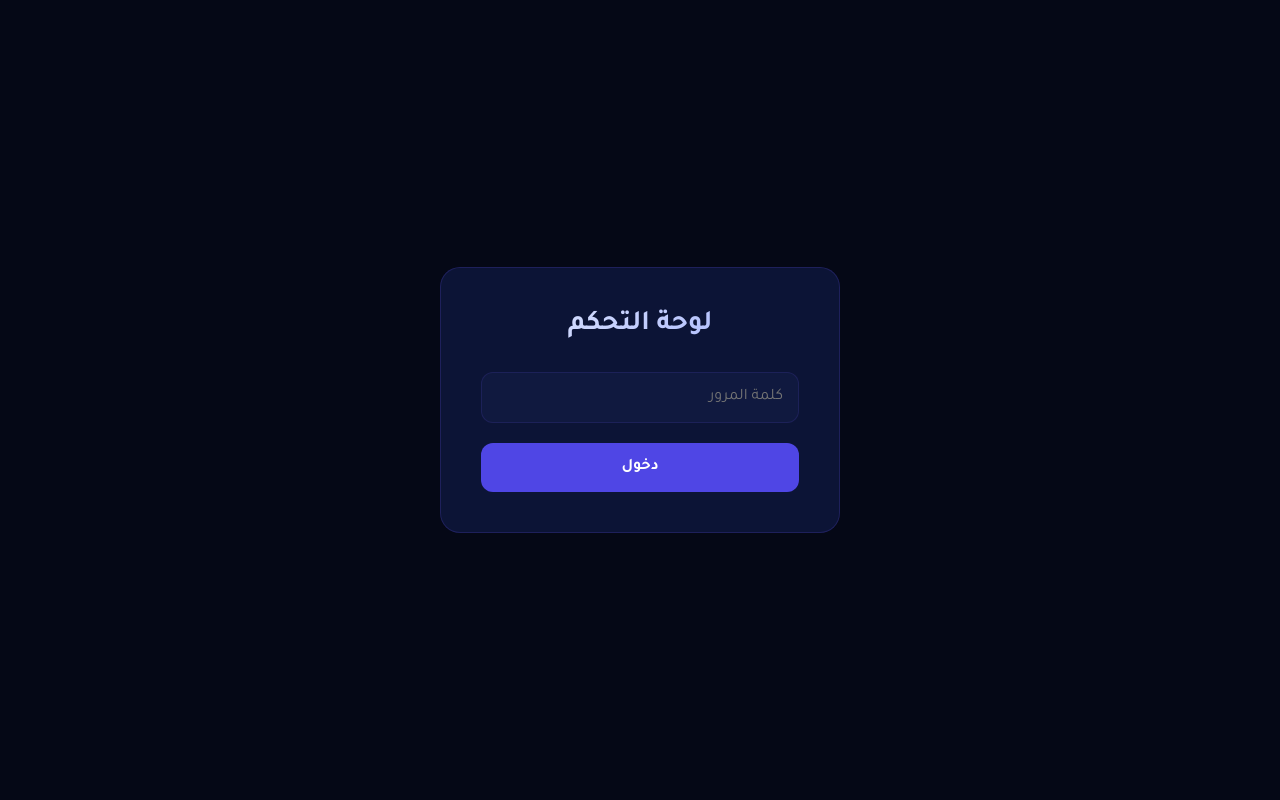
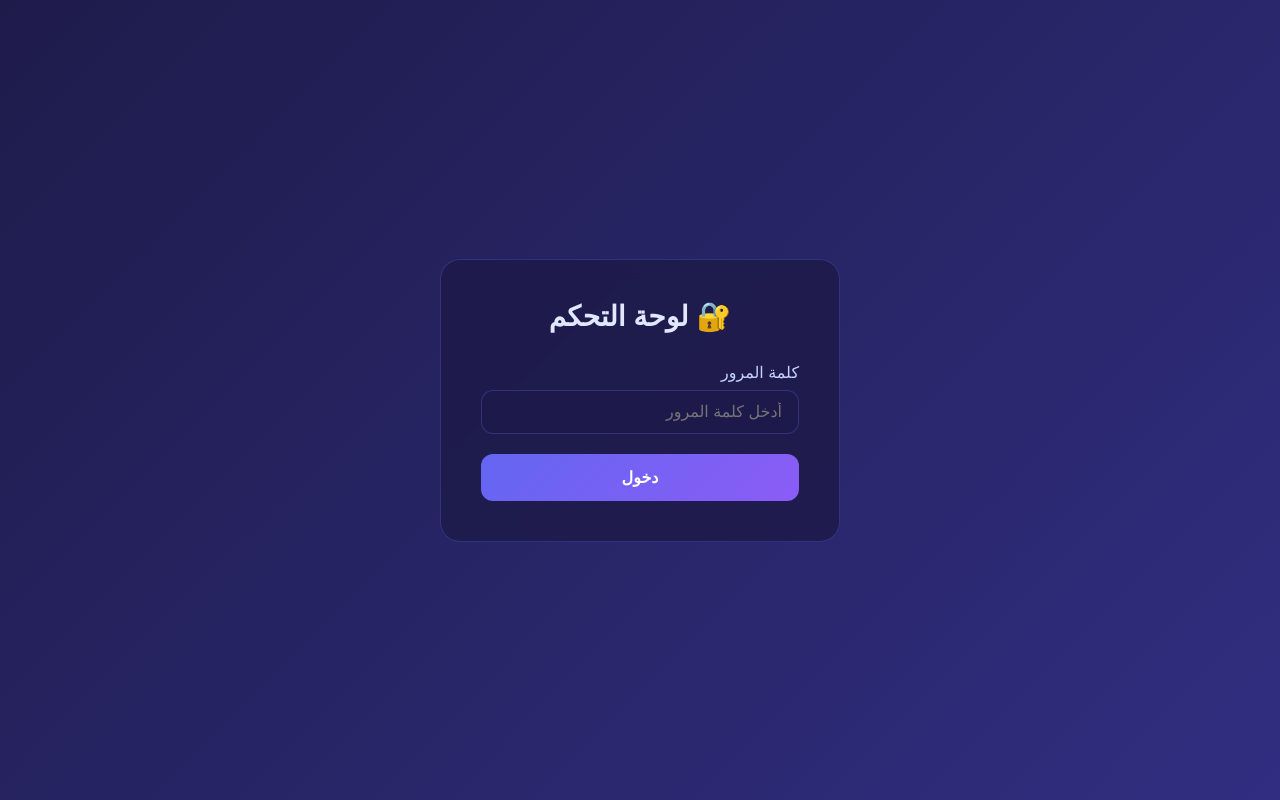
Before and after one commit to eviiile/eVile_anlyz, a Flask app: page /admin/login in a window 1280 px wide. Run offline with Flask 3, Linux system fonts and the light colour scheme; some libraries are stand-ins or nearby versions.

Commit message:
Update login.html

```diff
--- a/templates/login.html
+++ b/templates/login.html
@@ -4,75 +4,81 @@
     <meta charset="UTF-8">
     <meta name="viewport" content="width=device-width, initial-scale=1.0">
     <title>تسجيل الدخول - EVILE Admin</title>
-    <link href="https://fonts.googleapis.com/css2?family=Tajawal:wght@400;700;900&display=swap" rel="stylesheet">
     <style>
-        * { margin: 0; padding: 0; box-sizing: border-box; }
+        * { margin: 0; padding: 0; box-sizing: border-box; font-family: 'Tajawal', sans-serif; }
         body {
-            font-family: 'Tajawal', sans-serif;
-            background: #050816;
+            background: linear-gradient(135deg, #1e1b4b 0%, #312e81 100%);
             min-height: 100vh;
             display: flex;
             align-items: center;
             justify-content: center;
-            color: #c7d2fe;
+            padding: 20px;
         }
-        .login-container {
-            background: rgba(15, 23, 60, 0.85);
-            backdrop-filter: blur(25px);
-            border: 1px solid rgba(49, 46, 129, 0.5);
+        .login-box {
+            background: rgba(30, 27, 75, 0.9);
+            backdrop-filter: blur(10px);
+            border: 1px solid rgba(99, 102, 241, 0.3);
             border-radius: 20px;
             padding: 40px;
-            width: 90%;
+            width: 100%;
             max-width: 400px;
         }
         h1 {
             text-align: center;
+            color: #e0e7ff;
             margin-bottom: 30px;
-            background: linear-gradient(135deg, #e0e7ff, #a5b4fc);
-            -webkit-background-clip: text;
-            -webkit-text-fill-color: transparent;
             font-size: 28px;
         }
-        input {
+        .form-group { margin-bottom: 20px; }
+        label {
+            display: block;
+            margin-bottom: 8px;
+            color: #c7d2fe;
+            font-weight: 500;
+        }
+        input[type="password"] {
             width: 100%;
-            padding: 15px;
-            background: rgba(20, 30, 70, 0.6);
-            border: 1px solid rgba(49, 46, 129, 0.4);
+            padding: 12px 16px;
+            background: rgba(30, 27, 75, 0.8);
+            border: 1px solid rgba(99, 102, 241, 0.3);
             border-radius: 12px;
-            color: #c7d2fe;
-            font-family: 'Tajawal', sans-serif;
+            color: #e0e7ff;
             font-size: 16px;
-            margin-bottom: 20px;
+        }
+        input[type="password"]:focus {
             outline: none;
+            border-color: #6366f1;
         }
-        input:focus { border-color: rgba(99, 102, 241, 0.6); }
-        button {
+        .btn {
             width: 100%;
-            padding: 15px;
-            background: #4f46e5;
+            padding: 14px;
+            background: linear-gradient(135deg, #6366f1 0%, #8b5cf6 100%);
             border: none;
             border-radius: 12px;
-            color: #fff;
-            font-family: 'Tajawal', sans-serif;
+            color: white;
+            font-weight: 600;
             font-size: 16px;
-            font-weight: 700;
             cursor: pointer;
             transition: all 0.3s;
         }
-        button:hover { background: #4338ca; }
+        .btn:hover {
+            transform: translateY(-2px);
+            box-shadow: 0 10px 25px rgba(99, 102, 241, 0.4);
+        }
         .flash {
             padding: 12px;
-            background: rgba(239, 68, 68, 0.3);
+            background: rgba(239, 68, 68, 0.2);
             border: 1px solid rgba(239, 68, 68, 0.5);
-            border-radius: 10px;
+            border-radius: 8px;
+            color: #fca5a5;
             margin-bottom: 20px;
             text-align: center;
         }
     </style>
 </head>
 <body>
-    <div class="login-container">
-        <h1>لوحة التحكم</h1>
+    <div class="login-box">
+        <h1>🔐 لوحة التحكم</h1>
         {% with messages = get_flashed_messages(with_categories=true) %}
             {% if messages %}
                 {% for category, message in messages %}
@@ -81,8 +87,11 @@
             {% endif %}
         {% endwith %}
         <form method="POST">
-            <input type="password" name="password" placeholder="كلمة المرور" required>
-            <button type="submit">دخول</button>
+            <div class="form-group">
+                <label>كلمة المرور</label>
+                <input type="password" name="password" required placeholder="أدخل كلمة المرور">
+            </div>
+            <button type="submit" class="btn">دخول</button>
         </form>
     </div>
 </body>
```
